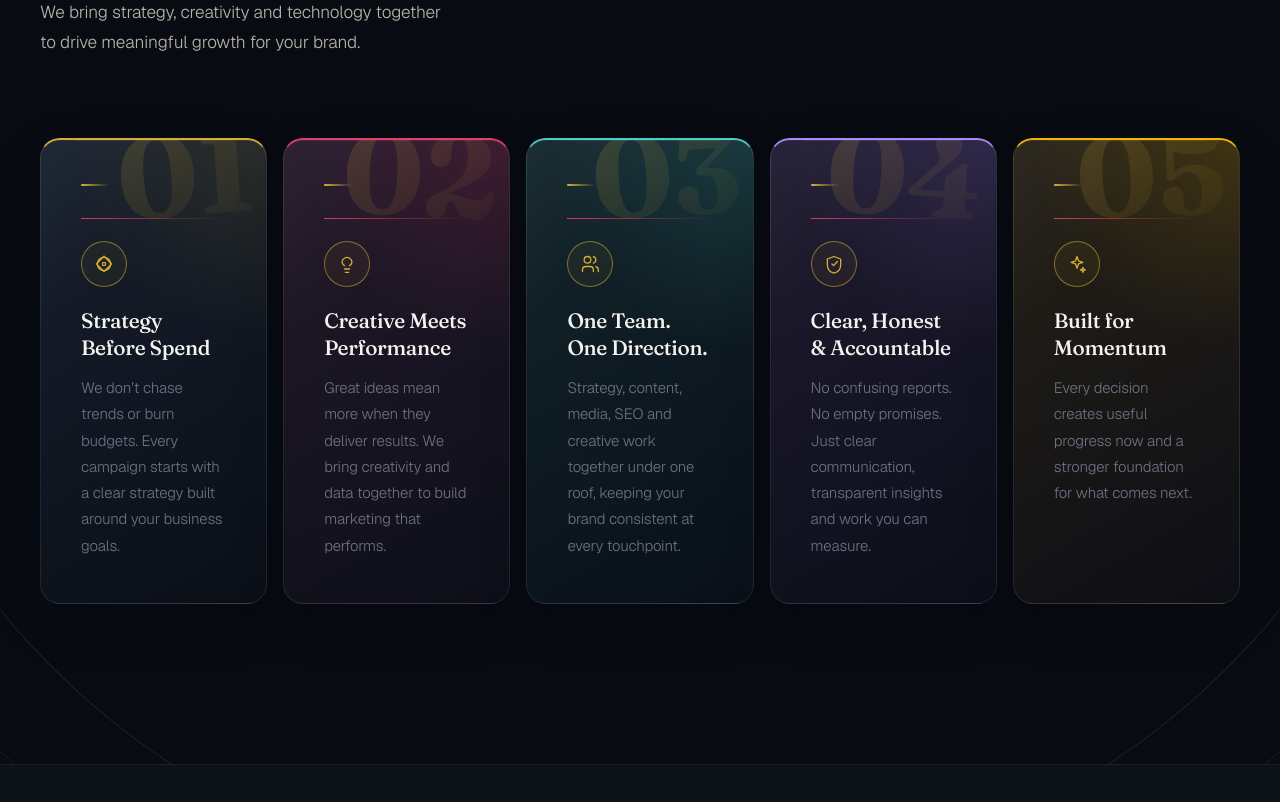
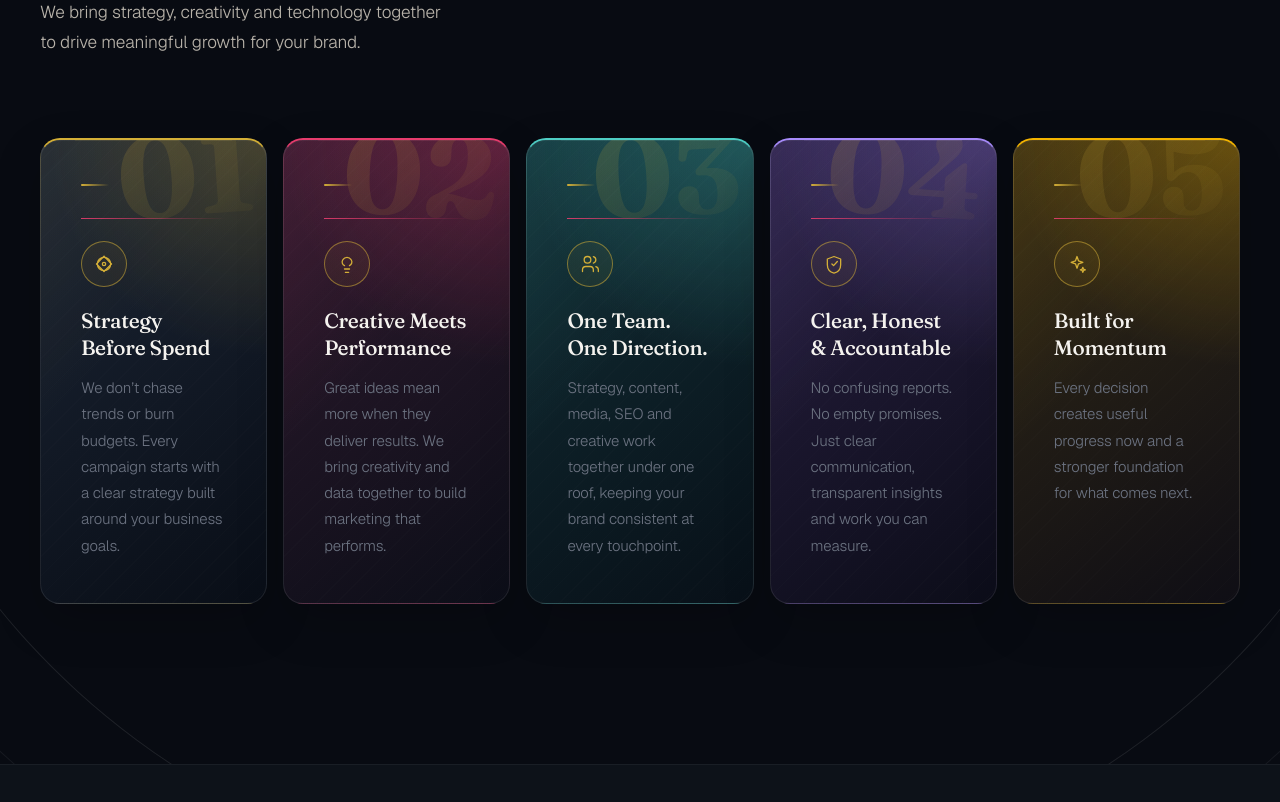
Before and after one commit to Lakshay0205/tech-tales, a React (Vite) app in the folder frontend/: page / in a window 1280 px wide. Shown: the part 3580-4382 px from the top of the page. Built offline with nearby package versions, Linux system fonts and the light colour scheme; the HTML template or start-up script is replaced by a standard one; a web font is replaced by a local one.

Commit message:
Increase Why Choose Us background contrast

```diff
--- a/frontend/src/index.css
+++ b/frontend/src/index.css
@@ -1260,8 +1260,9 @@ input:focus, textarea:focus, select:focus {
 .why-card-shell {
   min-height: 318px;
   background:
-    radial-gradient(circle at 100% 0%, rgba(212,175,55,0.12), transparent 38%),
-    linear-gradient(150deg, rgba(25,34,48,0.94), rgba(10,15,24,0.98)) !important;
+    radial-gradient(circle at 100% 0%, rgba(212,175,55,0.24), transparent 42%),
+    linear-gradient(135deg, rgba(212,175,55,0.08), transparent 42%),
+    linear-gradient(150deg, rgba(28,38,54,0.98), rgba(9,14,23,1)) !important;
   border-color: rgba(255,255,255,0.09) !important;
   box-shadow: 0 18px 48px rgba(0,0,0,0.18), inset 0 1px 0 rgba(255,255,255,0.05);
 }
@@ -1271,8 +1272,8 @@ input:focus, textarea:focus, select:focus {
   position: absolute;
   inset: 0;
   pointer-events: none;
-  background: linear-gradient(135deg, rgba(255,255,255,0.07), transparent 28%);
-  opacity: 0.55;
+  background: repeating-linear-gradient(135deg, rgba(255,255,255,0.035) 0 1px, transparent 1px 14px);
+  opacity: 0.3;
 }
 
 .why-card-shell--1 { border-top: 2px solid #D4AF37 !important; }
@@ -1283,23 +1284,27 @@ input:focus, textarea:focus, select:focus {
 
 .why-card-shell--2 {
   background:
-    radial-gradient(circle at 100% 0%, rgba(230,60,109,0.16), transparent 40%),
-    linear-gradient(150deg, rgba(39,27,45,0.95), rgba(12,15,25,0.98)) !important;
+    radial-gradient(circle at 100% 0%, rgba(230,60,109,0.28), transparent 44%),
+    linear-gradient(135deg, rgba(230,60,109,0.12), transparent 45%),
+    linear-gradient(150deg, rgba(48,27,47,0.98), rgba(12,14,24,1)) !important;
 }
 .why-card-shell--3 {
   background:
-    radial-gradient(circle at 100% 0%, rgba(78,205,196,0.15), transparent 40%),
-    linear-gradient(150deg, rgba(20,39,46,0.95), rgba(9,16,25,0.98)) !important;
+    radial-gradient(circle at 100% 0%, rgba(78,205,196,0.27), transparent 44%),
+    linear-gradient(135deg, rgba(78,205,196,0.11), transparent 45%),
+    linear-gradient(150deg, rgba(18,48,55,0.98), rgba(8,16,24,1)) !important;
 }
 .why-card-shell--4 {
   background:
-    radial-gradient(circle at 100% 0%, rgba(167,139,250,0.15), transparent 40%),
-    linear-gradient(150deg, rgba(34,29,52,0.95), rgba(12,14,25,0.98)) !important;
+    radial-gradient(circle at 100% 0%, rgba(167,139,250,0.27), transparent 44%),
+    linear-gradient(135deg, rgba(167,139,250,0.11), transparent 45%),
+    linear-gradient(150deg, rgba(42,32,68,0.98), rgba(12,13,25,1)) !important;
 }
 .why-card-shell--5 {
   background:
-    radial-gradient(circle at 100% 0%, rgba(244,180,0,0.15), transparent 40%),
-    linear-gradient(150deg, rgba(40,35,24,0.95), rgba(14,15,22,0.98)) !important;
+    radial-gradient(circle at 100% 0%, rgba(244,180,0,0.28), transparent 44%),
+    linear-gradient(135deg, rgba(244,180,0,0.11), transparent 45%),
+    linear-gradient(150deg, rgba(52,43,22,0.98), rgba(15,14,21,1)) !important;
 }
 
 .why-card-shell--1 > div:nth-of-type(2) { background: rgba(212,175,55,0.09) !important; }
```
